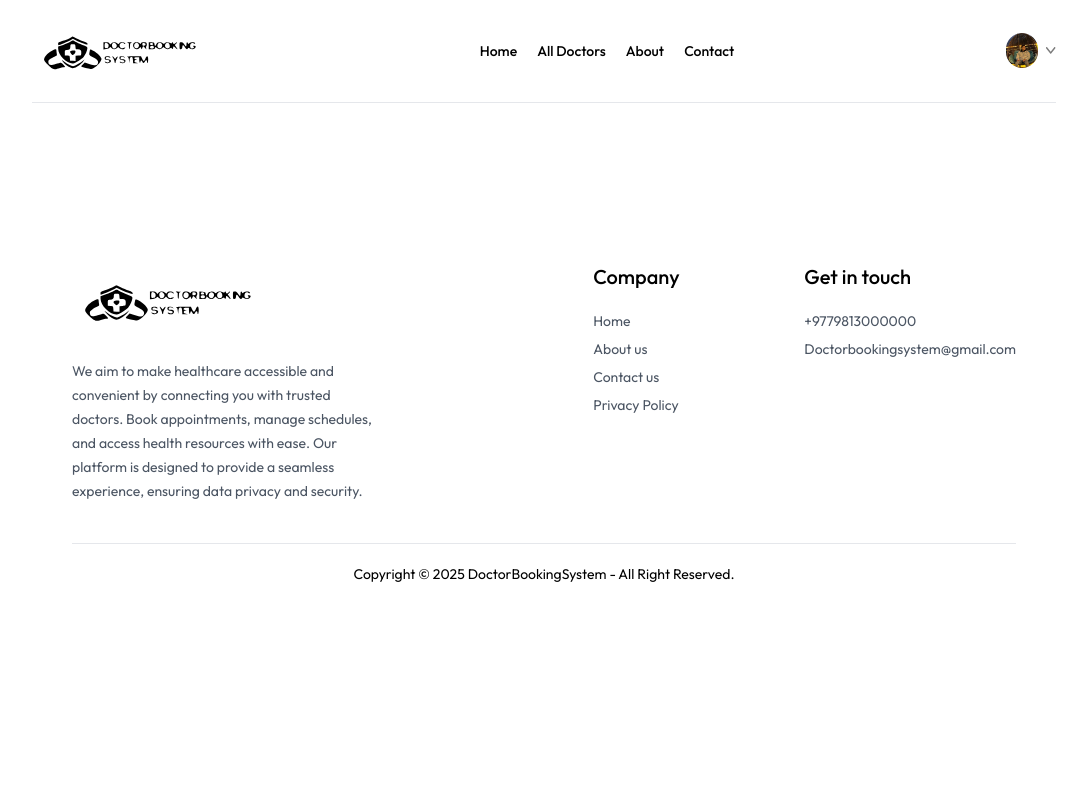
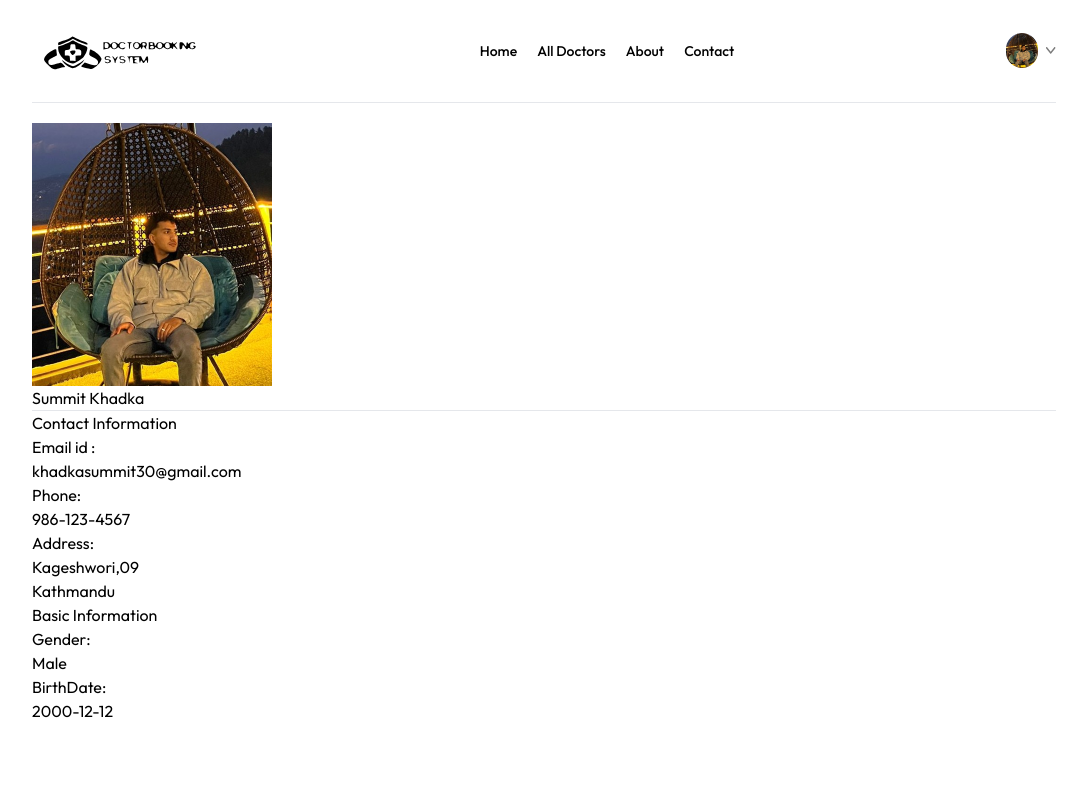
Before and after one commit to Sumitkhadka10/DocBS, a React (Vite) app in the folder frontend/: page /my-profile in a window 1280 px wide. Shown: the top 800 px of the page, without its empty margins (96-1183 px from the left). Built offline with nearby package versions, Linux system fonts and the light colour scheme; the HTML template or start-up script is replaced by a standard one.

Commit message:
Created MyProfile.jsx

```diff
--- a/frontend/src/pages/Contact.jsx
+++ b/frontend/src/pages/Contact.jsx
@@ -39,7 +39,7 @@
               rel="noopener noreferrer"
               className="text-blue-400 hover:underline"
             >
-              Twitter
+              X
             </a>
             <a
               href="https://instagram.com"
--- a/frontend/src/pages/MyProfile.jsx
+++ b/frontend/src/pages/MyProfile.jsx
@@ -1,8 +1,80 @@
-import React from 'react'
+import React, { useState } from 'react'
+import { assets } from '../assets/assets'
 
 const MyProfile = () => {
+
+  const [userData,setUserData] = useState({
+    name: "Summit Khadka",
+    image:assets.profile_pic,
+    email:'khadkasummit30@gmail.com',
+    phone:'986-123-4567',
+    address:{
+      line1:"Kageshwori,09",
+      line2:"Kathmandu"
+    },
+    gender:"Male",
+    dob:"2000-12-12"
+  })
+
+  const [isEdit,setIsEdit] = useState(false)
   return (
     <div>
+      <img src={userData.image} alt="" />
+
+      {
+        isEdit ? <input type="text" value={userData.name} onChange={e => setUserData(prev => ({...prev,name:e.target.value}))}/> : <p>{userData.name}</p>
+      }
+
+      <hr />
+      <div>
+        <p>Contact Information</p>
+        <div>
+          <p>Email id :</p>
+          <p>{userData.email}</p>
+          <p>Phone:</p>
+          {
+        isEdit ? <input type="text" value={userData.phone} onChange={e => setUserData(prev => ({...prev,phone:e.target.value}))}/> : <p>{userData.phone}</p>
+      }
+      <p>Address:</p>
+      {
+        isEdit ?
+        <p>
+          <input onChange={(e) => setUserData(prev => ({ ...prev, address: { ...prev.address, line1: e.target.value}}))} value={userData.address.line1} type="text" />
+          <br />
+          <input onChange={(e) => setUserData(prev => ({ ...prev, address: { ...prev.address, line2: e.target.value}}))} value={userData.address.line2} type="text" />
+        </p>
+        : <p>
+          {userData.address.line1}
+          <br />
+          {userData.address.line2}
+        </p>
+      }
+
+
+        </div>
+      </div>
+      <div>
+        <p>Basic Information</p>
+        <div>
+          <p>Gender:</p>
+          {
+        isEdit ?
+        <select onChange={(e) => setUserData(prev => ({...prev, gender: e.target.value}))} value={userData.gender}>
+          <option value="Male">Male</option>
+          <option value="Female">Female</option>
+        </select>
+         : <p>{userData.gender}</p>
+      }
+      <p>BirthDate:</p>
+      {
+        isEdit
+        ? <input type="date" onChange={(e) => setUserData(prev => ({...prev, dob: e.target.value}))} value={userData.dob} />
+        : <p>{userData.dob}</p>
+      }
+
+        </div>
+      </div>
+
 
     </div>
   )
```
